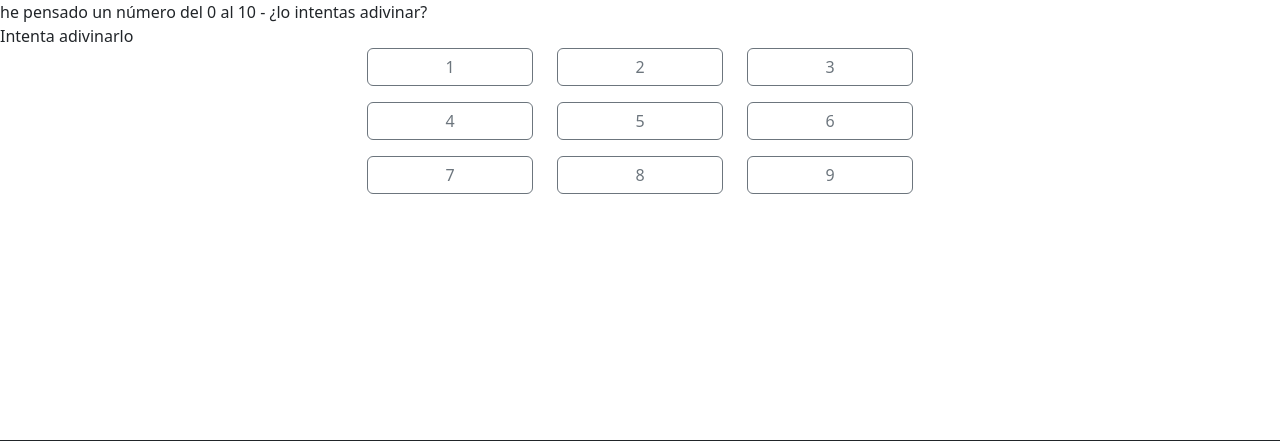
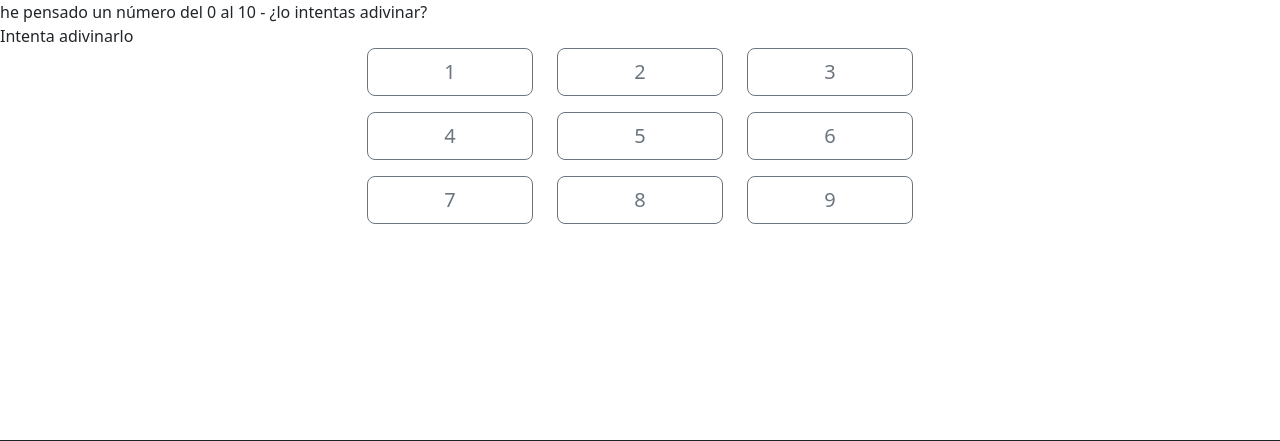
Before and after one commit to alexboni97/IW, a Spring Boot app: page /play in a window 1280 px wide. Shown: the part 248-689 px from the top of the page. Run offline with Spring Boot 4, Linux system fonts and the light colour scheme; some of the project's set-up classes (security, data sources, template engines, error pages and the like) are left out, and stand-ins take their place.

Commit message:
Update adivina.html

```diff
--- a/demo/src/main/resources/templates/adivina.html
+++ b/demo/src/main/resources/templates/adivina.html
@@ -2,11 +2,13 @@
 <html xmlns:th="http://thymeleaf.org">
 
 <head>
-	<link href="https://cdn.jsdelivr.net/npm/bootstrap@5.3.3/dist/css/bootstrap.min.css" rel="stylesheet"
-		integrity="sha384-QWTKZyjpPEjISv5WaRU9OFeRpok6YctnYmDr5pNlyT2bRjXh0JMhjY6hW+ALEwIH" crossorigin="anonymous">
-	<script src="https://cdn.jsdelivr.net/npm/bootstrap@5.3.3/dist/js/bootstrap.bundle.min.js"
-		integrity="sha384-YvpcrYf0tY3lHB60NNkmXc5s9fDVZLESaAA55NDzOxhy9GkcIdslK1eN7N6jIeHz"
-		crossorigin="anonymous"></script>
+    <meta charset="UTF-8">
+    <meta name="viewport" content="width=device-width, initial-scale=1.0">
+    <!-- Bootstrap -->
+    <link href="https://cdn.jsdelivr.net/npm/bootstrap@5.3.3/dist/css/bootstrap.min.css" rel="stylesheet" integrity="sha384-QWTKZyjpPEjISv5WaRU9OFeRpok6YctnYmDr5pNlyT2bRjXh0JMhjY6hW+ALEwIH" crossorigin="anonymous">
+    <script src="https://cdn.jsdelivr.net/npm/bootstrap@5.3.3/dist/js/bootstrap.bundle.min.js" integrity="sha384-YvpcrYf0tY3lHB60NNkmXc5s9fDVZLESaAA55NDzOxhy9GkcIdslK1eN7N6jIeHz" crossorigin="anonymous"></script>
+    <link rel="stylesheet" href="/css/estilos.css">
+    <title>El juego</title>
 
 </head>
 
@@ -29,46 +31,50 @@
     </header>
 
 	<main class="flex-grow-1">
+
+		<div class="container">
+
+		</div>
 		<span th:text="${respuesta}">Aquí lo que dice el servidor</span>
 
 		<form>Intenta adivinarlo
 			<div class="container">
 				<div class="row mb-3">
 					<div class="col-3"></div>
-					<div class="col">
-						<button type="submit" class="btn btn-outline-secondary w-100" name="entero" value="1">1</button>
+					<div class="col-2">
+						<button type="submit" class="btn btn-outline-secondary w-100 h-100 btn-lg" name="entero" value="1">1</button>
 					</div>
-					<div class="col">
-						<button type="submit" class="btn btn-outline-secondary w-100" name="entero" value="2">2</button>
+					<div class="col-2">
+						<button type="submit" class="btn btn-outline-secondary w-100 h-100 btn-lg" name="entero" value="2">2</button>
 					</div>
-					<div class="col">
-						<button type="submit" class="btn btn-outline-secondary w-100" name="entero" value="3">3</button>
+					<div class="col-2">
+						<button type="submit" class="btn btn-outline-secondary w-100 h-100 btn-lg" name="entero" value="3">3</button>
 					</div>
 					<div class="col-3"></div>
 				</div>
 				<div class="row mb-3">
 					<div class="col-3"></div>
-					<div class="col">
-						<button type="submit" class="btn btn-outline-secondary w-100" name="entero" value="4">4</button>
+					<div class="col-2">
+						<button type="submit" class="btn btn-outline-secondary w-100 btn-lg" name="entero" value="4">4</button>
 					</div>
-					<div class="col">
-						<button type="submit" class="btn btn-outline-secondary w-100" name="entero" value="5">5</button>
+					<div class="col-2">
+						<button type="submit" class="btn btn-outline-secondary w-100 btn-lg" name="entero" value="5">5</button>
 					</div>
-					<div class="col">
-						<button type="submit" class="btn btn-outline-secondary w-100" name="entero" value="6">6</button>
+					<div class="col-2">
+						<button type="submit" class="btn btn-outline-secondary w-100 btn-lg" name="entero" value="6">6</button>
 					</div>
 					<div class="col-3"></div>
 				</div>
 				<div class="row mb-3">
 					<div class="col-3"></div>
-					<div class="col">
-						<button type="submit" class="btn btn-outline-secondary w-100" name="entero" value="7">7</button>
+					<div class="col-2">
+						<button type="submit" class="btn btn-outline-secondary w-100 btn-lg" name="entero" value="7">7</button>
 					</div>
-					<div class="col">
-						<button type="submit" class="btn btn-outline-secondary w-100" name="entero" value="8">8</button>
+					<div class="col-2">
+						<button type="submit" class="btn btn-outline-secondary w-100 btn-lg" name="entero" value="8">8</button>
 					</div>
-					<div class="col">
-						<button type="submit" class="btn btn-outline-secondary w-100" name="entero" value="9">9</button>
+					<div class="col-2">
+						<button type="submit" class="btn btn-outline-secondary w-100 btn-lg" name="entero" value="9">9</button>
 					</div>
 					<div class="col-3"></div>
 				</div>
```
Lines whose indentation alone changed are shown as unchanged.
